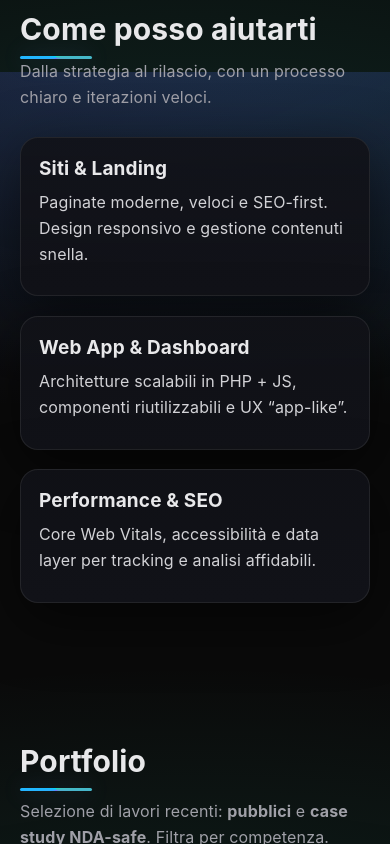
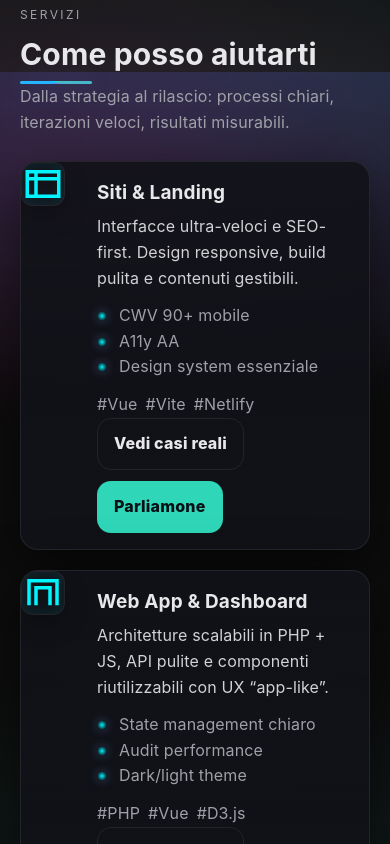
Before and after one commit to maicolkutchoukov/portfolio-vue, a Vue app: page / in a window 390 px wide. Shown: the part 2460-3304 px from the top of the page. Built offline with nearby package versions, Linux system fonts and the light colour scheme.

Commit message:
improved ServicesSection

```diff
--- a/src/components/ServicesSection.vue
+++ b/src/components/ServicesSection.vue
@@ -1,26 +1,235 @@
 <template>
-  <section class="section" id="servizi">
+  <section class="section alt reveal" id="servizi" aria-labelledby="services-title">
+    <!-- Aurora leggera -->
+    <div class="srv-bg" aria-hidden="true"></div>
+
     <div class="container">
-      <header class="section-head">
-        <h2>Come posso aiutarti</h2>
-        <p>Dalla strategia al rilascio, con un processo chiaro e iterazioni veloci.</p>
+      <header class="section-head srv-head">
+        <p class="eyebrow muted">Servizi</p>
+        <h2 id="services-title">Come posso aiutarti</h2>
+        <p>Dalla strategia al rilascio: processi chiari, iterazioni veloci, risultati misurabili.</p>
       </header>
+
       <div class="grid">
-        <article v-for="s in services" :key="s.title" class="card" style="grid-column:span 4">
-          <div class="card-body">
-            <h3 class="card-title">{{ s.title }}</h3>
-            <p class="card-desc">{{ s.desc }}</p>
+        <article
+          v-for="(s, i) in services"
+          :key="s.title"
+          class="card srv-card"
+          style="grid-column:span 4"
+          :style="{'--i': i}"
+        >
+          <div class="srv-inner">
+            <!-- Icona -->
+            <div class="srv-ic" aria-hidden="true" v-html="s.icon"></div>
+
+            <div class="card-body">
+              <h3 class="card-title">{{ s.title }}</h3>
+              <p class="card-desc">{{ s.desc }}</p>
+
+              <!-- punti di valore opzionali -->
+              <ul v-if="s.points?.length" class="srv-points">
+                <li v-for="(p, k) in s.points" :key="k">{{ p }}</li>
+              </ul>
+
+              <!-- tag stack -->
+              <ul v-if="s.tags?.length" class="card-tags">
+                <li v-for="(t, x) in s.tags" :key="x">#{{ t }}</li>
+              </ul>
+
+              <div class="cta">
+                <a class="btn ghost" href="#portfolio">Vedi casi reali</a>
+                <a class="btn secondary" href="#contatti">Parliamone</a>
+              </div>
+            </div>
           </div>
+
+          <!-- shine & conic glow -->
+          <span class="srv-shine" aria-hidden="true"></span>
         </article>
+      </div>
+
+      <!-- mini-process (timeline) -->
+      <div class="srv-process glass">
+        <ol class="srv-steps" aria-label="Processo di lavoro">
+          <li><span>1</span> Brief & Obiettivi</li>
+          <li><span>2</span> Prototype & UX</li>
+          <li><span>3</span> Dev & QA</li>
+          <li><span>4</span> Launch & Measure</li>
+        </ol>
       </div>
     </div>
   </section>
 </template>
 
 <script setup>
+/**
+ * Servizi mirati per web developer
+ * - Icone SVG inline (no dipendenze esterne)
+ * - Points e Tags sono opzionali
+ */
 const services = [
-  { title: "Siti & Landing", desc: "Paginate moderne, veloci e SEO-first. Design responsivo e gestione contenuti snella." },
-  { title: "Web App & Dashboard", desc: "Architetture scalabili in PHP + JS, componenti riutilizzabili e UX “app-like”." },
-  { title: "Performance & SEO", desc: "Core Web Vitals, accessibilità e data layer per tracking e analisi affidabili." }
-]
+  {
+    title: "Siti & Landing",
+    desc: "Interfacce ultra-veloci e SEO-first. Design responsive, build pulita e contenuti gestibili.",
+    points: ["CWV 90+ mobile", "A11y AA", "Design system essenziale"],
+    tags: ["Vue", "Vite", "Netlify"],
+    icon: `
+      <svg viewBox="0 0 24 24"><path d="M3 5h18v14H3zM3 9h18M8 5v14" fill="none" stroke="currentColor" stroke-width="2"/></svg>
+    `,
+  },
+  {
+    title: "Web App & Dashboard",
+    desc: "Architetture scalabili in PHP + JS, API pulite e componenti riutilizzabili con UX “app-like”.",
+    points: ["State management chiaro", "Audit performance", "Dark/light theme"],
+    tags: ["PHP", "Vue", "D3.js"],
+    icon: `
+      <svg viewBox="0 0 24 24"><path d="M4 19V5h16v14M8 19V9h8v10" fill="none" stroke="currentColor" stroke-width="2"/></svg>
+    `,
+  },
+  {
+    title: "Performance & SEO",
+    desc: "Ottimizzazione Core Web Vitals, accessibilità e tracking affidabile per decisioni data-driven.",
+    points: ["Lighthouse 90+", "Lazy/Code-split", "Schema & Analytics"],
+    tags: ["CWV", "SEO", "A11y"],
+    icon: `
+      <svg viewBox="0 0 24 24"><path d="M3 12l4 4 6-8 8 12" fill="none" stroke="currentColor" stroke-width="2"/></svg>
+    `,
+  },
+  {
+    title: "Integrazioni AI",
+    desc: "Dove ha senso: assistenti, scoring, generazione contenuti. Sicurezza e controllo dei costi.",
+    points: ["Prompting robusto", "Guardrail & logging", "Cache & batching"],
+    tags: ["AI", "OpenAI", "Workers"],
+    icon: `
+      <svg viewBox="0 0 24 24"><circle cx="12" cy="12" r="3" fill="none" stroke="currentColor" stroke-width="2"/><path d="M12 3v3M12 18v3M3 12h3M18 12h3M5 5l2.2 2.2M16.8 16.8L19 19M19 5l-2.2 2.2M5 19l2.2-2.2" fill="none" stroke="currentColor" stroke-width="2"/></svg>
+    `,
+  },
+  {
+    title: "Ecommerce leggero",
+    desc: "Cataloghi snelli, checkout semplice e performance stabili anche sotto carico.",
+    points: ["DX per editor", "PageSpeed alti", "Tracking ROAS"],
+    tags: ["Stripe", "Headless", "PWA"],
+    icon: `
+      <svg viewBox="0 0 24 24"><path d="M6 6h15l-2 9H7L6 6zM6 6l-2-2" fill="none" stroke="currentColor" stroke-width="2"/><circle cx="9" cy="19" r="1.5"/><circle cx="17" cy="19" r="1.5"/></svg>
+    `,
+  },
+  {
+    title: "Manutenzione & QA",
+    desc: "Cicli di release sicuri, monitoraggio e test. Ticket veloci e rollback sereni.",
+    points: ["CI/CD", "Sentry/Logs", "Test E2E"],
+    tags: ["GitHub", "Netlify", "Playwright"],
+    icon: `
+      <svg viewBox="0 0 24 24"><path d="M3 12h18M12 3v18M7 7h10v10H7z" fill="none" stroke="currentColor" stroke-width="2"/></svg>
+    `,
+  },
+];
 </script>
+
+<style scoped>
+/* Aurora di sezione */
+.srv-bg{
+  position:absolute; inset:0; pointer-events:none; z-index:0;
+  background:
+    radial-gradient(560px 280px at 18% 8%, rgba(124,58,237,.14), transparent),
+    radial-gradient(560px 280px at 82% 92%, rgba(0,245,255,.12), transparent);
+  animation: srvHue 22s linear infinite;
+}
+@keyframes srvHue { 50% { filter: hue-rotate(90deg) } }
+
+.srv-head { position: relative; z-index: 1; }
+
+/* Card servizio */
+.srv-card{
+  position: relative; overflow: hidden;
+  transition: transform var(--t-med) ease, box-shadow var(--t-med) ease, border-color var(--t-med) ease, filter var(--t-med) ease;
+  /* stagger reveal: variazione del delay all'entrata */
+  opacity: 0; transform: translateY(16px);
+  animation: srvIn .7s cubic-bezier(.2,.8,.2,1) forwards;
+  animation-delay: calc(60ms * var(--i, 0));
+}
+@keyframes srvIn { to { opacity:1; transform:none } }
+
+.srv-card:hover{ transform: translateY(-4px); box-shadow: 0 22px 60px rgba(0,0,0,.55); }
+.srv-card::before{
+  /* cornice conic glow */
+  content:""; position:absolute; inset:0; padding:1px; border-radius: inherit;
+  background: conic-gradient(from 0deg, transparent 0 30%, rgba(0,245,255,.28), transparent 60% 100%);
+  -webkit-mask: linear-gradient(#000 0 0) content-box, linear-gradient(#000 0 0);
+  -webkit-mask-composite: xor; mask-composite: exclude;
+  opacity: 0; transition: opacity var(--t-slow) ease;
+}
+.srv-card:hover::before{ opacity: 1; }
+
+/* shine radiale */
+.srv-shine{
+  position:absolute; inset:-40%; pointer-events:none;
+  background: radial-gradient(closest-side, rgba(0,245,255,.10), transparent 60%);
+  filter: blur(22px);
+  opacity:.0; transform: scale(.7); transition: opacity var(--t-med) ease, transform var(--t-slow) ease;
+}
+.srv-card:hover .srv-shine{ opacity:.8; transform: scale(1); }
+
+/* contenuto */
+.srv-inner{ display:flex; gap:14px; align-items:flex-start; }
+.srv-ic{
+  flex: 0 0 44px; width:44px; height:44px; border-radius:12px;
+  display:grid; place-items:center;
+  color: var(--primary);
+  background: linear-gradient(180deg, color-mix(in oklab, var(--card), transparent 6%), transparent);
+  border:1px solid var(--stroke);
+  box-shadow: 0 10px 24px rgba(0,0,0,.22), inset 0 0 18px rgba(0,245,255,.12);
+  transform: translateZ(0);
+}
+.srv-ic svg{ width:22px; height:22px; }
+
+.card-desc{ margin: 6px 0 12px; }
+
+/* bullets di valore */
+.srv-points{ list-style: none; padding:0; margin: 6px 0 12px; }
+.srv-points li{ position: relative; padding-left: 22px; color: var(--muted); }
+.srv-points li::before{
+  content:""; position:absolute; left:0; top:.5em; width:10px; height:10px; border-radius:50%;
+  background: radial-gradient(closest-side, var(--primary), transparent);
+  box-shadow: 0 0 10px var(--glow);
+}
+
+/* timeline processo */
+.srv-process{
+  margin-top: 22px; border-radius: var(--radius);
+  border:1px solid var(--stroke); padding:10px 12px;
+}
+.srv-steps{
+  display:grid; grid-template-columns: repeat(4, minmax(0,1fr)); gap: 10px;
+  counter-reset: step;
+}
+.srv-steps li{
+  list-style:none; position:relative; padding:10px 12px; border-radius:12px;
+  border:1px solid var(--stroke);
+  background: linear-gradient(180deg, color-mix(in oklab, var(--card), transparent 6%), transparent);
+  display:flex; align-items:center; gap:8px; color: var(--muted);
+  transition: transform var(--t-fast) ease, box-shadow var(--t-med) ease;
+}
+.srv-steps li:hover{ transform: translateY(-2px); box-shadow: 0 10px 26px rgba(0,0,0,.28); }
+.srv-steps li span{
+  display:inline-grid; place-items:center; width:22px; height:22px; border-radius:50%;
+  background: color-mix(in oklab, var(--primary), #000 8%); color:#061017; font-weight:800; font-size:12px;
+}
+
+/* responsive */
+@media (max-width: 980px){
+  /* 12-col grid -> 2 per riga */
+  .srv-card[style]{ grid-column: span 6 !important; }
+  .srv-steps{ grid-template-columns: repeat(2, 1fr); }
+}
+@media (max-width: 520px){
+  /* 12-col grid -> 1 per riga */
+  .srv-card[style]{ grid-column: span 12 !important; }
+  .srv-inner{ flex-direction: row; }
+  .srv-steps{ grid-template-columns: 1fr; }
+}
+
+/* reduce motion */
+@media (prefers-reduced-motion: reduce){
+  .srv-card, .srv-card::before, .srv-shine { animation: none !important; transition: none !important; }
+}
+</style>
```
Also changed, not shown: src/components/ServicesSection2.vue (added, +26 -0 lines).
